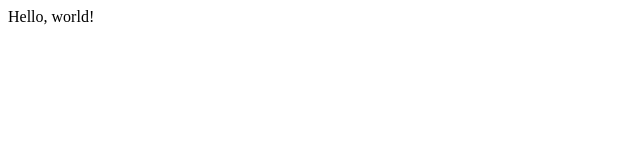
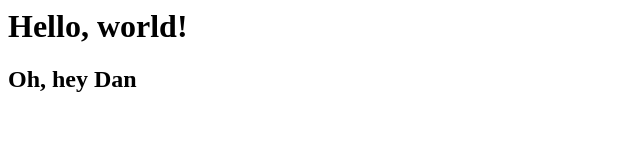
Before and after one commit to RaphaelDeLaGhetto/w1d1-sep4-demo, a plain HTML site: page index.html in a window 1280 px wide. Shown: the whole page, without its empty margins (0-640 px from the left). Drawn offline with Linux system fonts and the light colour scheme.

Commit message:
Get friendly greeting from Dan

```diff
--- a/index.html
+++ b/index.html
@@ -3,6 +3,7 @@
 
     </head>
     <body>
-        Hello, world!
+        <h1>Hello, world!</h1>
+        <h2>Oh, hey Dan</h2>
     </body>
 </html>
```
